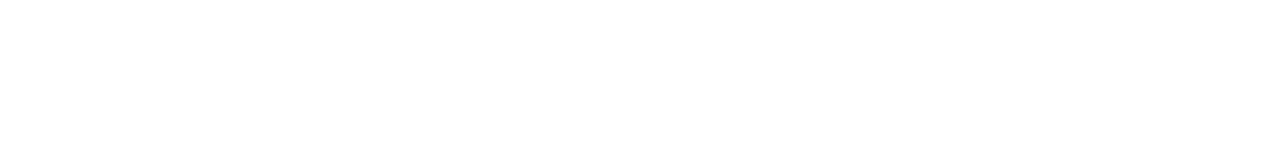
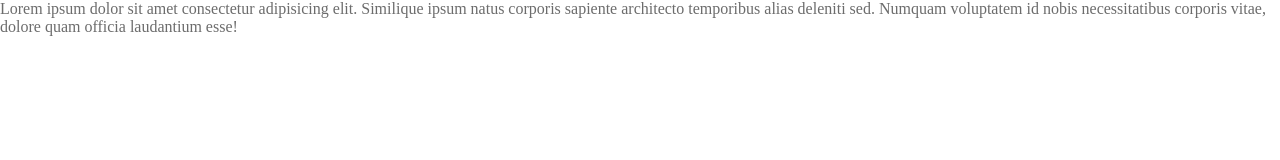
Before and after one commit to AlexandreCDEO/travel-profile, a plain HTML site: page index.html in a window 1280 px wide. Drawn offline with Linux system fonts and the light colour scheme.

Commit message:
Initial style guide

```diff
--- a/index.html
+++ b/index.html
@@ -7,6 +7,8 @@
     <link rel="stylesheet" href="styles/index.css">
 </head>
 <body>
-
+    <p>
+        Lorem ipsum dolor sit amet consectetur adipisicing elit. Similique ipsum natus corporis sapiente architecto temporibus alias deleniti sed. Numquam voluptatem id nobis necessitatibus corporis vitae, dolore quam officia laudantium esse!
+    </p>
 </body>
 </html>
--- a/styles/global.css
+++ b/styles/global.css
@@ -3,3 +3,18 @@
     padding: 0;
     box-sizing: border-box;
 }
+
+:root {
+    --brand-color: #EF5F4C;
+    --background-color: #FFFFFF;
+    --surface-color: #F5F5F5;
+    --skeleton-color: #D9D9D9;
+    --shape-transparency: #ffffff8f;
+    --text-color-primary: #313131;
+    --text-color-secondary: #6C6C6C;
+}
+
+body {
+    color: var(--text-color-secondary);
+    background-color: var(--background-color);
+}
```
